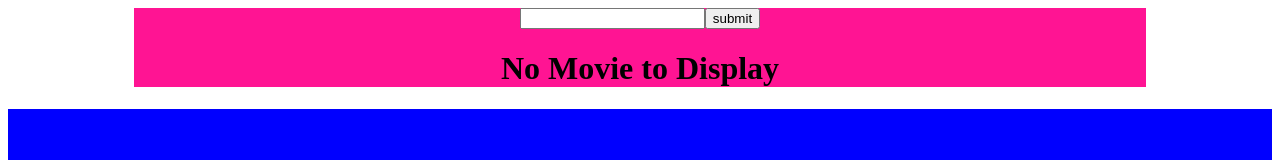
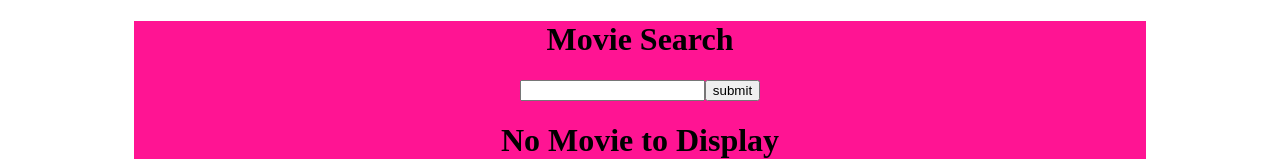
Before and after one commit to JeromeSax/Movie_app, a React (Create React App) app: page / in a window 1280 px wide. Shown: the top 160 px of the page. Built offline with nearby package versions, Linux system fonts and the light colour scheme; no server answers.

Commit message:
text color changed, title added

```diff
--- a/src/App.js
+++ b/src/App.js
@@ -36,6 +36,7 @@ function App() {
   return (
     <>
       <Container>
+        <h1>Movie Search</h1>
         <Form movieSearch={getMovie} />
         <MovieDisplay movie={movie} />
       </Container>
--- a/src/components/styles/Footer.styled.js
+++ b/src/components/styles/Footer.styled.js
@@ -2,7 +2,7 @@ import styled from "styled-components";
 
 export const StyledFooter = styled.footer`
     background-color: #0000FF;
-    color: white;
+    color: black;
     padding: 100px 0 60px;
     font-size: 25px;
 
```
